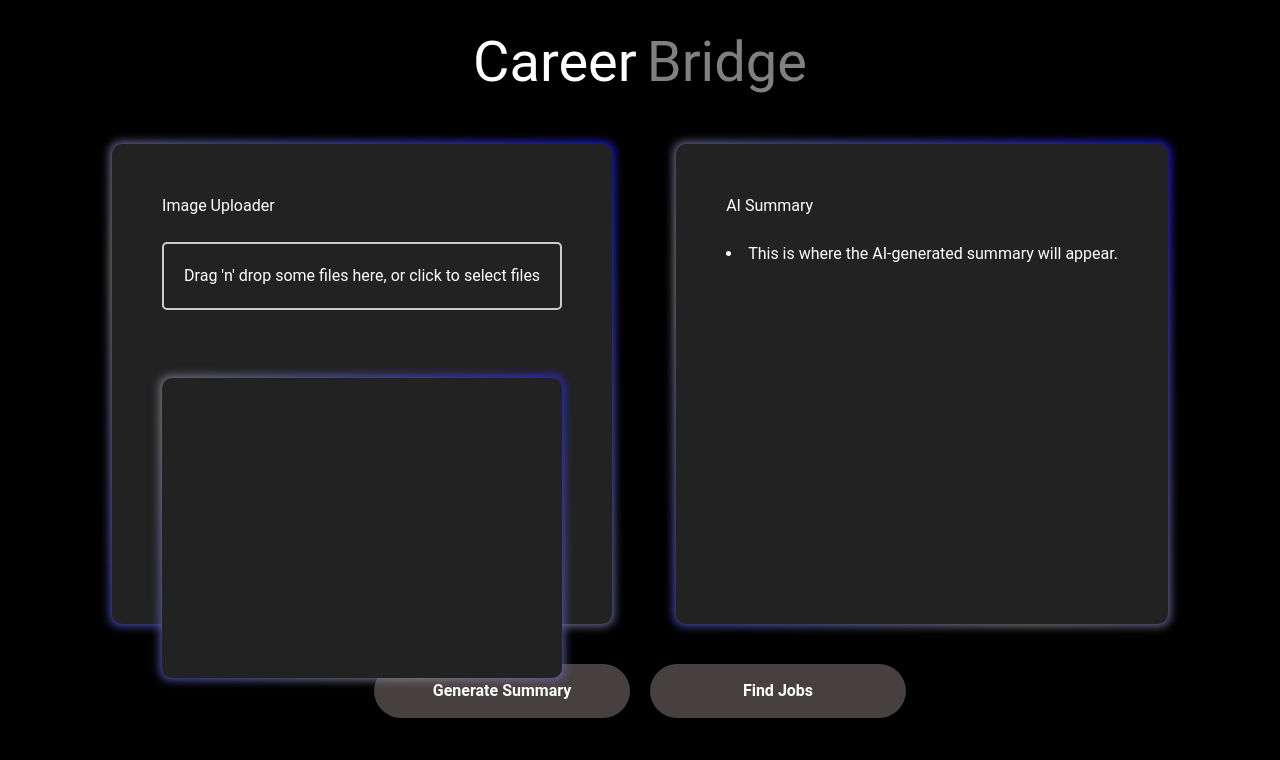
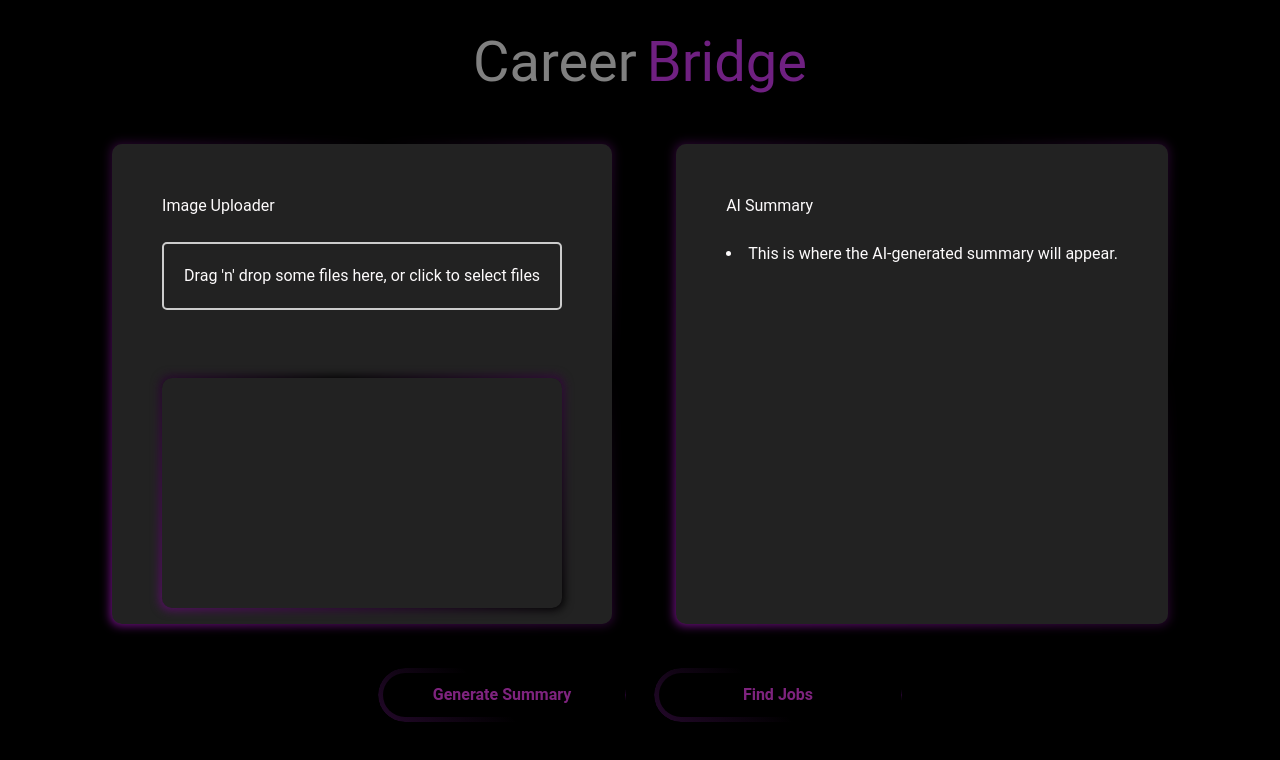
Before and after one commit to Punit173/CareerBridge, a React (Create React App) app: page / in a window 1280 px wide. Shown: the top 760 px of the page. Built offline with nearby package versions, Linux system fonts and the light colour scheme.

Commit message:
some changes in stye of home page

```diff
--- a/src/components/Home.css
+++ b/src/components/Home.css
@@ -9,7 +9,7 @@
 
   body {
     background-color: #000000;
-    color: #333;
+    color: #fef8f8;
     display: flex;
     justify-content: center;
     align-items: center;
@@ -44,7 +44,7 @@
     display: flex;
     justify-content: center;
     align-items: center;
-    height: 300px;
+    height: 18vw;
     /* background: linear-gradient(#2b6cb0,#000000); */
     border: 2px solid #cbd5e0;
     border-radius: 12px;
@@ -227,7 +227,7 @@
   padding: 50px;
   border: none;
   outline: none;
-  color: rgb(255, 255, 255);
+  color: rgb(253, 251, 252);
   background: #111;
   cursor: pointer;
   position: relative;
@@ -242,34 +242,35 @@
   content: "";
   background: linear-gradient(
     45deg,
-    blue,
-    grey,
-    blue,
-    grey
+    rgb(108, 15, 126),
+    rgb(0, 0, 0),
+    rgb(108, 15, 126),
+    rgb(0, 0, 0),
+    rgb(108, 15, 126)
   );
   position: absolute;
   top: -2px;
   left: -2px;
-  background-size: 400%;
+  background-size: 300% 300%;
   z-index: -1;
   filter: blur(5px);
   -webkit-filter: blur(5px);
   width: calc(100% + 4px);
   height: calc(100% + 4px);
-  animation: glowing-button-85 20s linear infinite;
+  animation: glowing-button-85 10s ease-in-out infinite;
   transition: opacity 0.3s ease-in-out;
   border-radius: 10px;
 }
 
 @keyframes glowing-button-85 {
   0% {
-    background-position: 0 0;
+    background-position: 0% 50%;
   }
   50% {
-    background-position: 300% 0;
+    background-position: 100% 50%;
   }
   100% {
-    background-position: 0 0;
+    background-position: 0% 50%;
   }
 }
 
@@ -284,16 +285,27 @@
   top: 0;
   border-radius: 10px;
 }
-.parta{
-  /* color: rgb(31, 32, 119); */
-  /* color: grey; */
-  color: white;
+
+.parta {
+  color: rgb(128, 128, 128);
+  transition: color 0.5s ease; /* Smooth transition for color */
 }
 
-.partb{
-  color: grey;
-  /* color: rgb(14, 14, 104); */
+.partb {
+  color: rgb(111, 32, 129);
+  transition: color 0.5s ease; /* Smooth transition for color */
 }
+
+/* Example hover effect for smooth transition */
+.parta:hover {
+  color: rgb(117, 36, 135); /* Change to .partb color on hover */
+}
+
+.partb:hover {
+  color: rgb(128, 128, 128); /* Change to .parta color on hover */
+}
+
+
 
 /* CSS */
 .button-90 {
@@ -314,30 +326,66 @@
 
   cursor: pointer;
 }
-
 .button-901 {
   display: flex;
   justify-content: center;
   align-items: center;
-  color: #fff;
+  color: #7e237e;
   padding: 15px 25px;
   border-radius: 100px;
-  border: none;
-  background-color: rgb(71, 64, 64);
-  /* background-image: radial-gradient(93% 87% at 87% 89%, rgba(0, 0, 0, 0.23) 0%, transparent 86.18%), radial-gradient(66% 87% at 26% 20%, rgba(255, 255, 255, 0.41) 0%, rgba(255, 255, 255, 0) 69.79%, rgba(255, 255, 255, 0) 100%); */
-  box-shadow: 2px 19px 31px rgba(0, 0, 0, 0.2);
+  border: 4px solid transparent; /* Initially transparent border */
+  background-color: rgb(0, 0, 0);
   font-weight: bold;
   font-size: 16px;
   width: 20vw;
+  position: relative;
+  z-index: 1;
+  overflow: hidden;
+}
 
-  border: 0;
+.button-901:before {
+  content: '';
+  position: absolute;
+  top: 0;
+  left: 0;
+  right: 0;
+  bottom: 0;
+  border-radius: 100px;
+  padding: 4px; /* Adjust for visible border space */
+  border: 0.5px solid transparent;
+  background: linear-gradient(45deg, #47095a, #000000, #000000, #3c0e48, black, black); /* Moving border colors */
+  background-size: 400% 400%;
+  -webkit-mask:
+    linear-gradient(#fff 0 0) content-box,
+    linear-gradient(#fff 0 0); /* Mask ensures the border only affects the outside */
+  mask:
+    linear-gradient(#fff 0 0) content-box,
+    linear-gradient(#fff 0 0);
+  mask-composite: exclude; /* Ensures only border is affected */
+  animation: move-border 20s linear infinite;
+  z-index: -1;
+}
 
-  user-select: none;
-  -webkit-user-select: none;
-  touch-action: manipulation;
+@keyframes move-border {
+  0% {
+    background-position: 0% 50%;
+  }
+  25% {
+    background-position: 100% 50%;
+  }
+  50% {
+    background-position: 100% 50%;
+  }
+  75% {
+    background-position: 0% 50%;
+  }
+  100% {
+    background-position: 0% 50%;
+  }
+}
 
-  cursor: pointer;
-}
+
+
 
 .flexi{
   display: flex;
@@ -351,9 +399,11 @@
 }
 
 .design{
-  background-color: black;
-  color: white;
-  margin-bottom: 4px;
+  background-color: rgb(24, 23, 23);
+  color: rgb(113, 43, 102);
+
+
+  margin-bottom: 10px;
   padding: 15px;
   border-radius: 15px;
   font-weight: 700;
--- a/src/components/Home.js
+++ b/src/components/Home.js
@@ -18,9 +18,9 @@ const Home = () => {
   const [loading, setLoading] = useState(false); // Loading state for job storage
   const navigate = useNavigate(); // Initialize navigate for programmatic routing
 
-  // useEffect(() => {
-  //   localStorage.clear();
-  // }, []);
+  useEffect(() => {
+    localStorage.clear();
+  }, []);
 
   // Restore image preview from localStorage when component mounts
   useEffect(() => {
```
